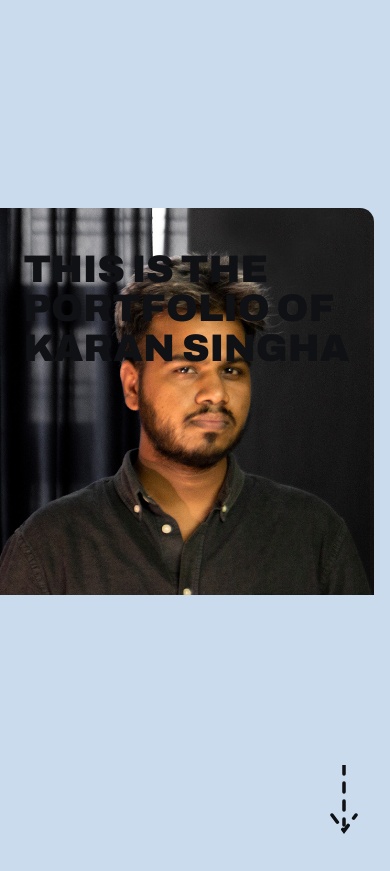
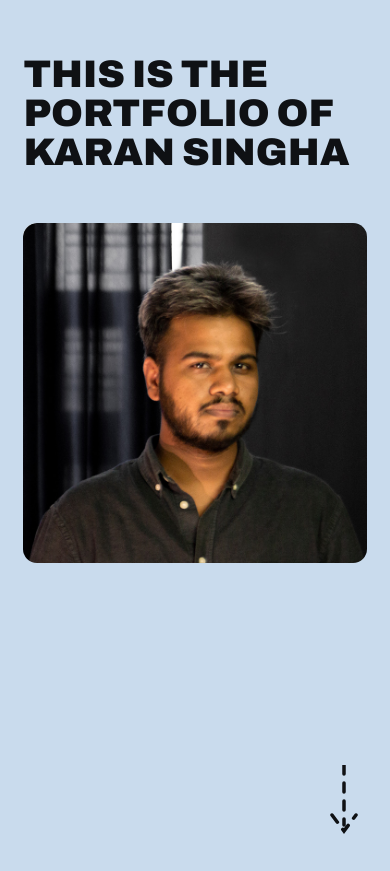
Before and after one commit to chamgadad/karansingha.github.io, a plain HTML site: page index.html in a window 390 px wide. Shown: the part 113-984 px from the top of the page. Drawn offline with Linux system fonts and the light colour scheme.

Commit message:
Update hero photo styles in index.html
Adjusted hero photo positioning and styling for mobile view.

```diff
--- a/index.html
+++ b/index.html
@@ -100,7 +100,7 @@
     .hero .huge { max-width: 18ch; position: relative; z-index: 2; }
     .hero-photo {
       position: absolute;
-      right: 4vw;
+      right: 1vw;
       bottom: 10vh;
       width: 30%;
       border-radius: 14px 0 0 0;
@@ -200,7 +200,17 @@
     @media (max-width: 820px) {
       section.slide { padding: 10vh 6vw; }
       .two, .varun-layout, .titan-layout { grid-template-columns: 1fr; }
-      .hero-photo { width: 100%; height: 52%; border-radius: 14px 14px 0 0; }
+      .hero-photo {
+        position: relative;
+        right: auto;
+        bottom: auto;
+        width: 100%;
+        height: auto;
+        margin-top: 6vh;
+        border-radius: 14px;
+      }
+
+.hero-caption { display: none; }
       .hero-caption { display: none; }
       .strip { grid-template-columns: repeat(3, 1fr); }
       .brief-img { width: 60vw; }
```
